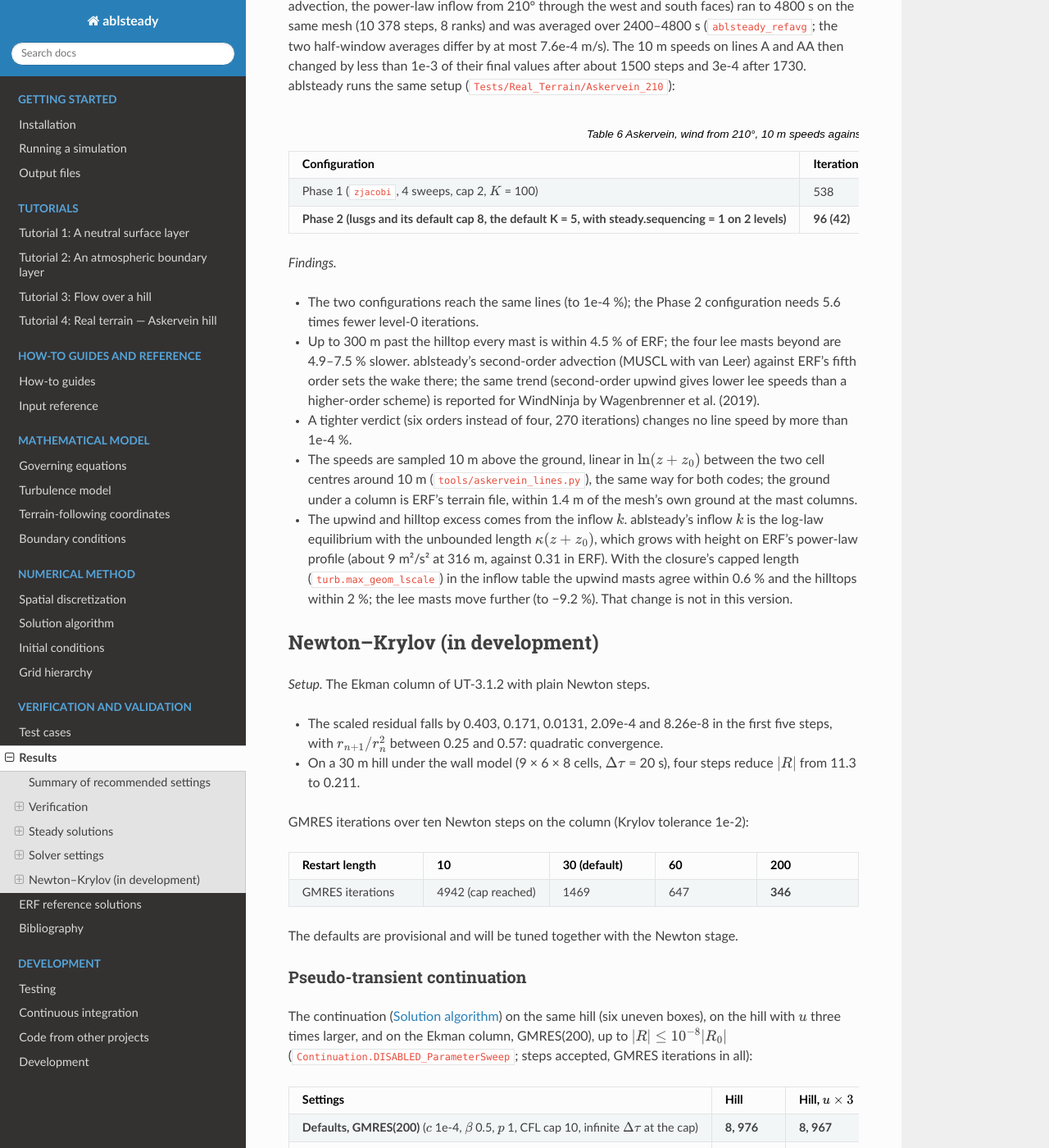
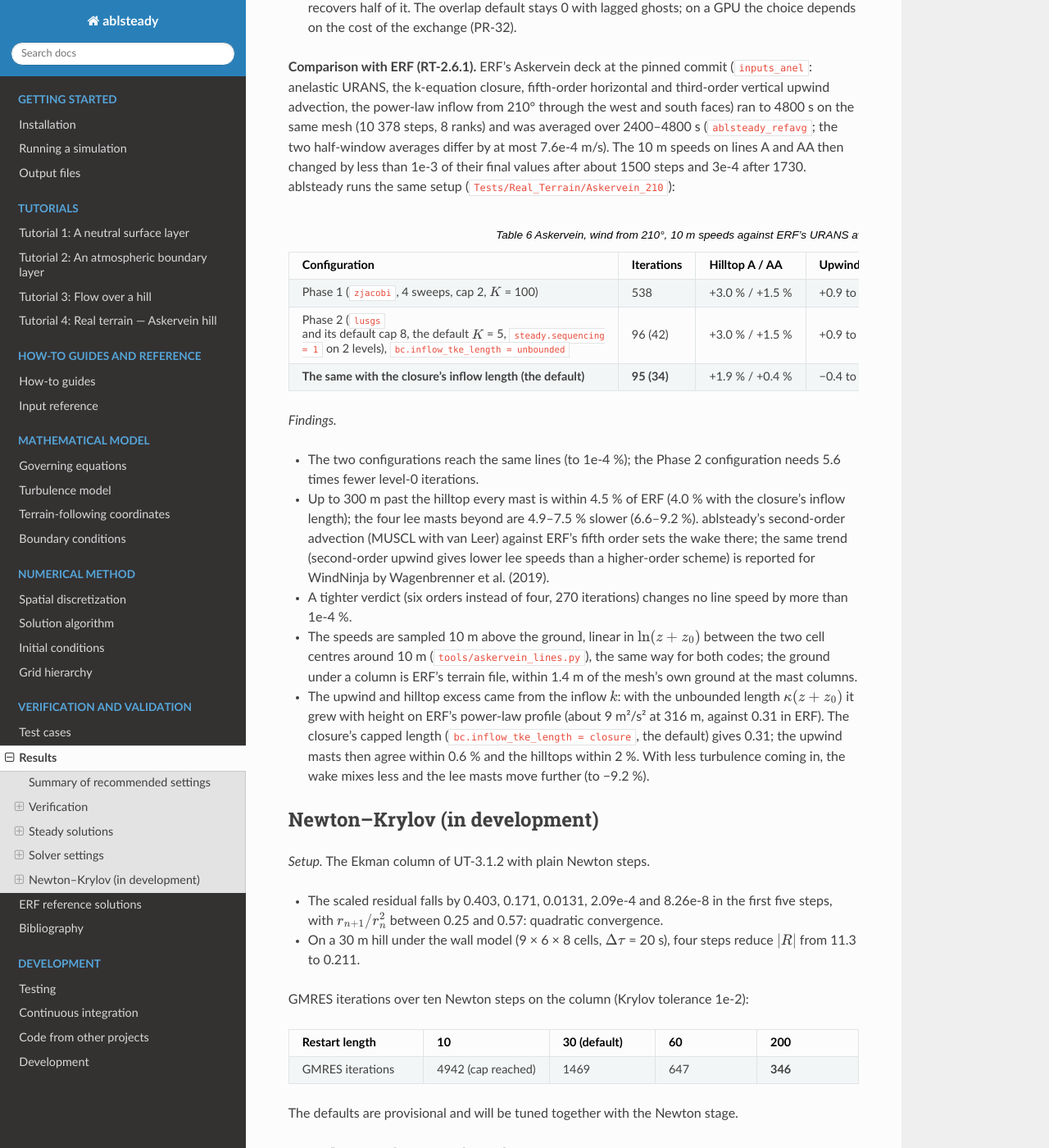
Before and after one commit to hgopalan/ablsteadyrans, a Sphinx documentation site: the page built from docs/results.rst, in a window 1280 px wide and 1400 px high, scrolled down 11627 px. Shown: the whole window at 82% size. Built offline with Sphinx 7.4.7 and the Read the Docs theme 3.1.0, drawn with Linux system fonts in a browser that asks for light colours; some of the changed text lies outside the part shown.

Commit message:
Inflow k: old-vs-new test, periodic decks keep the old length, re-measured counts in the docs
- rt_steady_askervein_210_unbounded / _unbounded_matches: the 210 run with
  bc.inflow_tke_length = unbounded reaches #43's lines
  (Gold/askervein_210_lines_unbounded.csv) to 1e-4.
- Neutral_ABL_Flat and the CNBL precursor keep unbounded: their inflow
  profile is only the first guess, and with the capped length the
  smaller start-up transient lowers the reference residuals below the
  entrainment floor's two orders (steady in the monitors, not by the
  drop criterion).
- Re-measured: Askervein 175 (156), 2-D hill 4576 / 3048 (4597 / 3077),
  Neutral_Hill_3D sequencing 742 (371, 52) (706 (383, 51)), the 210
  case 95 (34) (96 (42)); against ERF within 4.00 % up to 300 m past the
  hilltop, lee 6.6-9.2 %. The 2-D hill's speed-ups agree to 1e-5.

Co-Authored-By: Claude Opus 5.5 <noreply@anthropic.com>

```diff
--- a/docs/results.rst
+++ b/docs/results.rst
@@ -163,18 +163,19 @@ on two ranks (four for the 3-D hill).
      - 8635
      - within 0.37 m/s of ERF's 24 h run in :math:`u`
    * - Askervein, coarse mesh
-     - 156
+     - 175
      - convergence only (below)
 
-The column, flat, 2-D hill (LU-SGS) and Askervein counts were re-measured on ``main`` at commit ``7bf696c``
-(October 2026). The other numbers on this page were measured when each feature was added; later changes to the
+The column, flat, 2-D hill and Askervein counts were re-measured with the closure's inflow length
+(``bc.inflow_tke_length = closure``, October 2026); the column and the flat case do not change. The other numbers on this page were measured when each feature was added; later changes to the
 code shift iteration counts by up to about 1 % (for example 3062 → 3077 on the 2-D hill).
 
 The crest speed-ups are those of the z-line Jacobi runs (16 sweeps, CFL cap 4). The LU-SGS runs reach the same
 steady state to the convergence tolerance, and ERF's checks pass for both (`Line LU-SGS`_).
 
 **Askervein.** The coarse mesh (30 × 30 × 18) with a log-law inflow, outflow and slip sides and no Coriolis reaches
-the verdict after 156 iterations (2 s on two ranks). The residual is largest in the two columns next to the outflow,
+the verdict after 175 iterations (2 s on two ranks; 156 with the inflow length of before,
+``bc.inflow_tke_length = unbounded``). The residual is largest in the two columns next to the outflow,
 but keeps falling there with a tighter tolerance (1e-9 after 706 iterations), so the outflow needs no sponge. The
 comparison with ERF's unsteady RANS on lines A and AA uses ERF's own setup on the full mesh (:ref:`phase2-checkpoint`).
 
@@ -614,7 +615,9 @@ Grid sequencing
 ^^^^^^^^^^^^^^^
 
 *Setup.* ``steady.sequencing = 1`` (:doc:`solution_algorithm`). Level-0 iterations to the normal convergence criteria,
-with the coarse-level iterations in brackets (coarsest first). Default settings unless noted.
+with the coarse-level iterations in brackets (coarsest first). Default settings unless noted, measured with the
+inflow length of before (``bc.inflow_tke_length = unbounded``); with the closure's length ``Neutral_Hill_3D`` on
+three levels needs 742 (371, 52).
 
 .. list-table::
    :header-rows: 1
@@ -697,6 +700,8 @@ Phase 2 checkpoint
 
 *Setup.* Askervein on ERF's mesh (300 × 300 × 18 cells, 20 m, a 20 m first layer stretched by 1.08), the neutral
 deck of RT-1.16.3 (``inputs_steady_askervein``, wind along x) unless noted, 8 ranks, 25 boxes of 64 × 64 columns.
+The tables were measured with the inflow length of before (``bc.inflow_tke_length = unbounded``); the comparison
+with ERF below gives both.
 Iterations to the steady verdict, measured on one CPU (Apple M2 Pro) with other jobs running; wall times and
 allocation units are left for Kestrel. "Not steady" means no verdict within the iteration limit (1000 or 2000).
 
@@ -936,17 +941,24 @@ ablsteady runs the same setup (``Tests/Real_Terrain/Askervein_210``):
      - +3.0 % / +1.5 %
      - +0.9 to +1.5 %
      - −4.9 to −7.5 %
-   * - **Phase 2 (lusgs and its default cap 8, the default K = 5, with steady.sequencing = 1 on 2 levels)**
-     - **96 (42)**
+   * - Phase 2 (``lusgs`` and its default cap 8, the default :math:`K` = 5, ``steady.sequencing = 1`` on 2 levels),
+       ``bc.inflow_tke_length = unbounded``
+     - 96 (42)
      - +3.0 % / +1.5 %
      - +0.9 to +1.5 %
      - −4.9 to −7.5 %
+   * - **The same with the closure's inflow length (the default)**
+     - **95 (34)**
+     - +1.9 % / +0.4 %
+     - −0.4 to −0.6 %
+     - −6.6 to −9.2 %
 
 *Findings.*
 
 - The two configurations reach the same lines (to 1e-4 %); the Phase 2 configuration needs 5.6 times fewer
   level-0 iterations.
-- Up to 300 m past the hilltop every mast is within 4.5 % of ERF; the four lee masts beyond are 4.9–7.5 % slower.
+- Up to 300 m past the hilltop every mast is within 4.5 % of ERF (4.0 % with the closure's inflow length); the four
+  lee masts beyond are 4.9–7.5 % slower (6.6–9.2 %).
   ablsteady's second-order advection (MUSCL with van Leer) against ERF's fifth order sets the wake there; the
   same trend (second-order upwind gives lower lee speeds than a higher-order scheme) is reported for WindNinja by
   Wagenbrenner et al. (2019).
@@ -954,11 +966,11 @@ ablsteady runs the same setup (``Tests/Real_Terrain/Askervein_210``):
 - The speeds are sampled 10 m above the ground, linear in :math:`\ln(z + z_0)` between the two cell centres
   around 10 m (``tools/askervein_lines.py``), the same way for both codes; the ground under a column is ERF's
   terrain file, within 1.4 m of the mesh's own ground at the mast columns.
-- The upwind and hilltop excess comes from the inflow :math:`k`. ablsteady's inflow :math:`k` is the log-law
-  equilibrium with the unbounded length :math:`\kappa(z + z_0)`, which grows with height on ERF's power-law
-  profile (about 9 m²/s² at 316 m, against 0.31 in ERF). With the closure's capped length
-  (``turb.max_geom_lscale``) in the inflow table the upwind masts agree within 0.6 % and the hilltops within 2 %;
-  the lee masts move further (to −9.2 %). That change is not in this version.
+- The upwind and hilltop excess came from the inflow :math:`k`: with the unbounded length :math:`\kappa(z + z_0)`
+  it grew with height on ERF's power-law profile (about 9 m²/s² at 316 m, against 0.31 in ERF). The closure's
+  capped length (``bc.inflow_tke_length = closure``, the default) gives 0.31; the upwind masts then agree within
+  0.6 % and the hilltops within 2 %. With less turbulence coming in, the wake mixes less and the lee masts move
+  further (to −9.2 %).
 
 Newton–Krylov (in development)
 ------------------------------
--- a/docs/tutorial_askervein.rst
+++ b/docs/tutorial_askervein.rst
@@ -79,11 +79,11 @@ The log reports the mass-consistent adjustment, and that it used the ``gmres_fft
    ablsteady: initializer: 13 Poisson iterations (gmres_fft, reltol 1.000e-10), divergence 4.048451025e-01 before, 6.095532275e-12 after
    ablsteady: initializer: init.alpha_v / init.alpha_h = 0.5 needs the split z-face coefficient, which only solver.poisson_backend = gmres_fft has; ...
 
-The run converges in 156 iterations:
+The run converges in 175 iterations:
 
 .. code-block:: text
 
-   ablsteady: steady after 156 iterations (156 over the run)
+   ablsteady: steady after 175 iterations (175 over the run)
 
 Look at the result
 ------------------
--- a/docs/tutorial_hill.rst
+++ b/docs/tutorial_hill.rst
@@ -76,7 +76,7 @@ and the run ends after about 3080 iterations:
 
 .. code-block:: text
 
-   ablsteady: steady after 3077 iterations (3077 over the run)
+   ablsteady: steady after 3048 iterations (3048 over the run)
 
 Check the speed-up
 ------------------
@@ -119,7 +119,7 @@ The log reports the column solve, then the 3-D run:
    ablsteady: column guess: converged after 129 steps (0.018 s), 64 levels, u* 0.3785 m/s, u 10.0000 v -0.0000 m/s at the top
    ablsteady: steady after 1231 iterations (1231 over the run)
 
-The run converges in 1231 iterations instead of 3077. The column profile is written to ``column_guess.dat``.
+The run converges in 1231 iterations instead of 3048. The column profile is written to ``column_guess.dat``.
 
 What you have seen
 ------------------
```
Also changed, not shown: other parts of docs/results.rst (+1 -1 lines), docs/testing.rst (+10 -6 lines), 7 other files.
